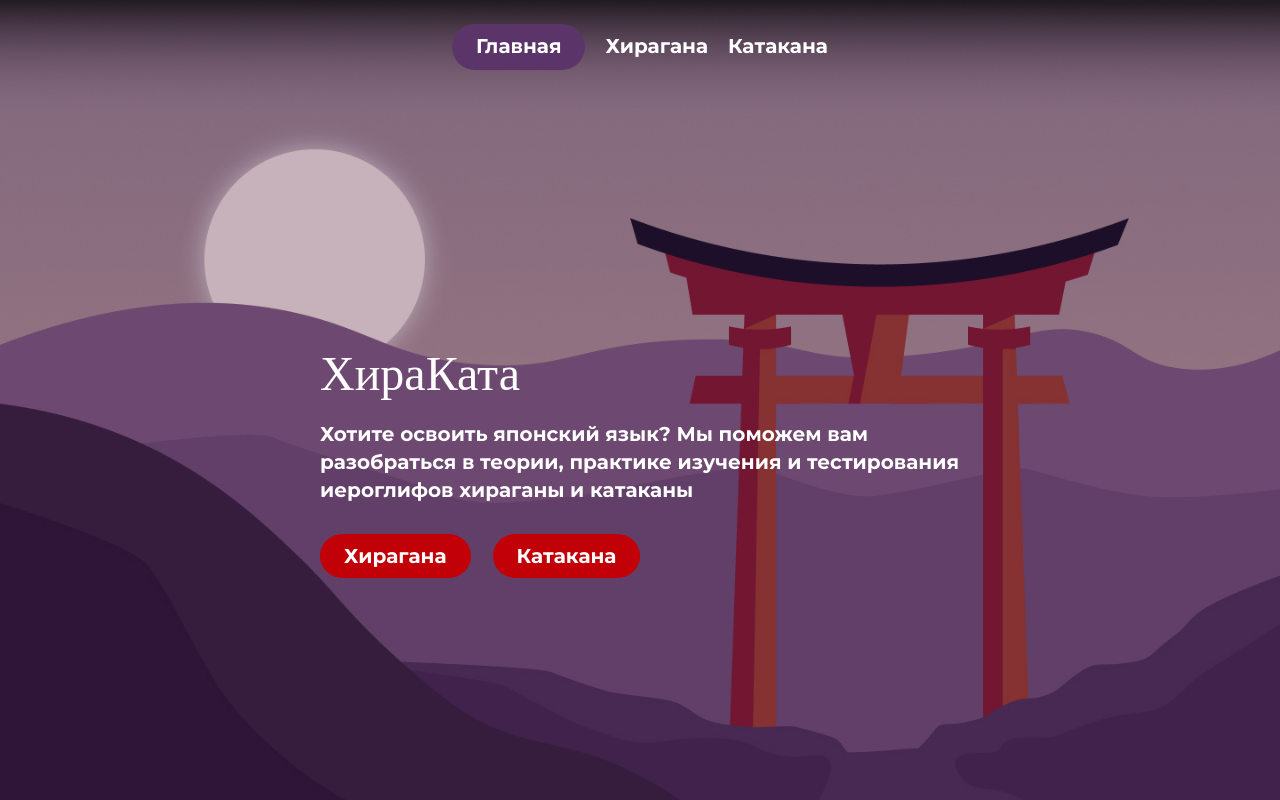
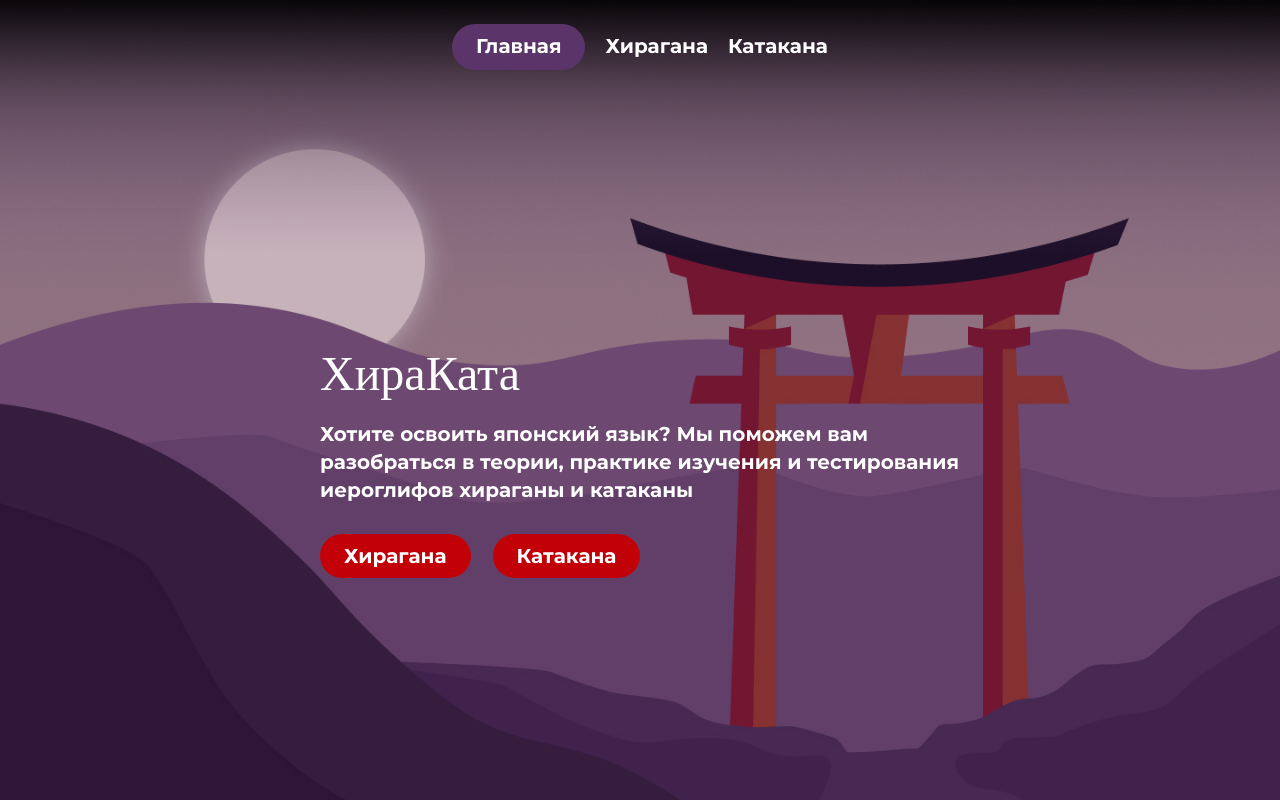
Before and after one commit to makesomelayouts/hirakata, a React (Vite) app: page / in a window 1280 px wide. Built offline with nearby package versions, Linux system fonts and the light colour scheme; a web font is replaced by a local one.

Commit message:
Add shadow for header

```diff
--- a/src/widgets/Header.jsx
+++ b/src/widgets/Header.jsx
@@ -5,7 +5,20 @@ export const Header = () => {
   let location = useLocation();
 
   return (
-    <header className="p-6 z-10 hidden sm:block">
+    <header className="relative z-10 p-6">
+      {/* <div
+        className="absolute top-0 left-0 w-full -z-20 h-64"
+        style={{
+          background:
+            "linear-gradient(1.59deg, rgba(125, 88, 129, 0) 1.35%, rgba(0, 0, 0, 0.75) 98.65%)",
+        }}
+      /> */}
+
+      <img
+        src="/src/assets/Затемнение под шапку.png"
+        className="absolute top-0 left-0 w-full -z-20 h-64"
+      />
+
       <div className="flex items-center justify-center gap-5">
         <TransitionLink
           className={`${
```
Also changed, not shown: src/assets/Затемнение под шапку.png (added).
